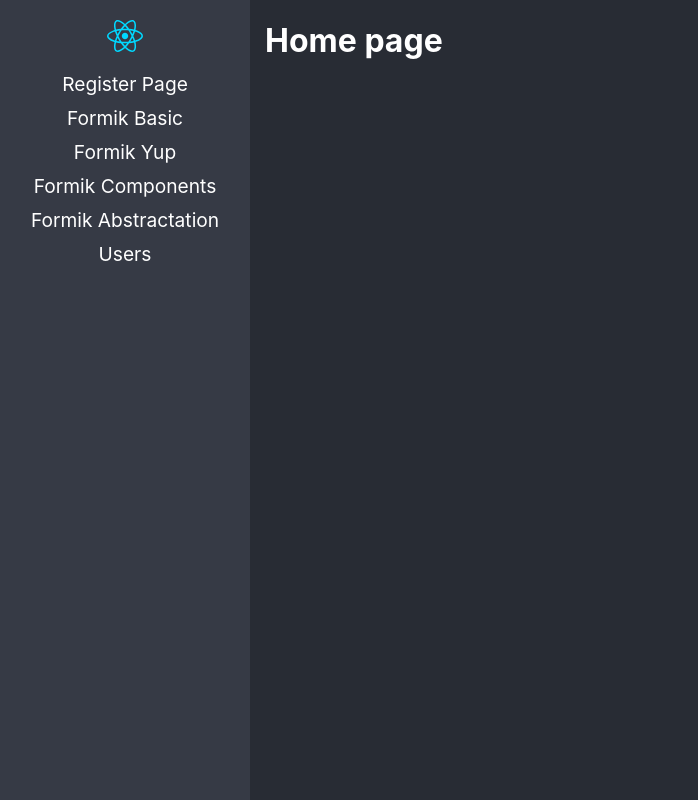
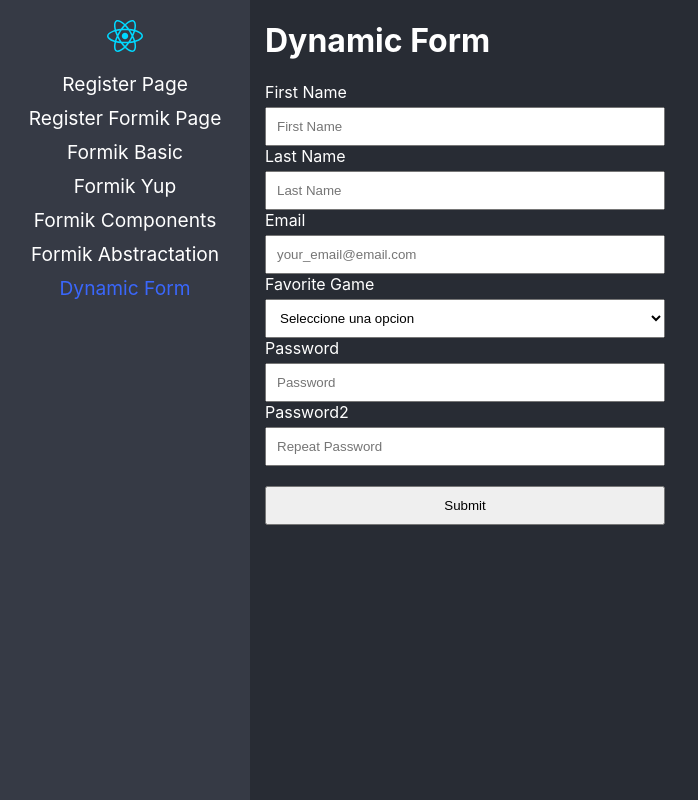
Before and after one commit to APC9/Proyecto-inicial-React, a React (Vite) app: page /DynamicForm in a window 1280 px wide. Before the commit this address led to /home. Shown: the whole page, without its empty margins (0-698 px from the left). Built offline with nearby package versions, Linux system fonts and the light colour scheme.

Commit message:
formularios dinamicos

```diff
--- /dev/null
+++ b/src/03-forms/data/custom-form.json
@@ -0,0 +1,101 @@
+[
+  {
+    "type": "text",
+    "name": "firstNAme",
+    "placeholder": "First Name",
+    "label": "First Name",
+    "value": "",
+    "validations": [
+      {
+        "type": "required"
+      },
+      {
+        "type": "minLength",
+        "value": 5
+      }
+    ]
+  },
+  {
+    "type": "text",
+    "name": "lastNAme",
+    "placeholder": "Last Name",
+    "label": "Last Name",
+    "value": "",
+    "validations": [
+      {
+        "type": "required"
+      }
+    ]
+  },
+  {
+    "type": "email",
+    "name": "email",
+    "placeholder": "your_email@email.com",
+    "label": "Email",
+    "value": "",
+    "validations": [
+      {
+        "type": "required"
+      },
+      {
+        "type": "email"
+      }
+    ]
+  },
+  {
+    "type": "select",
+    "name": "game",
+    "label": "Favorite Game",
+    "value": "",
+    "validations": [
+      {
+        "type": "required"
+      }
+    ],
+    "options": [
+      {
+        "id": "1",
+        "label": "Football"
+      },
+      {
+        "id": "2",
+        "label": "Baseball"
+      },
+      {
+        "id": "3",
+        "label": "Basketball"
+      },
+      {
+        "id": "4",
+        "label": "waterpolo"
+      }
+    ]
+  },
+  {
+    "type": "password",
+    "name": "password",
+    "placeholder": "Password",
+    "label": "Password",
+    "value": "",
+    "validations": [
+      {
+        "type": "required"
+      },
+      {
+        "type": "password"
+      }
+    ]
+  },
+  {
+    "type": "password",
+    "name": "password2",
+    "placeholder": "Repeat Password",
+    "label": "Password2",
+    "value": "",
+    "validations": [
+      {
+        "type": "password2"
+      }
+    ]
+  }
+]
--- /dev/null
+++ b/src/03-forms/helpers/validationSchema.ts
@@ -0,0 +1,23 @@
+import * as Yup from 'yup';
+
+export const validationSchema =()=>{
+  const validation = Yup.object({
+      firstName: Yup.string()
+                  .min(2, "Debe tener al menos 2 Caracteres")
+                  .max(15, "Debe de tener menos de 15 Caracteres")
+                  .required("Requerido"),
+      email: Yup.string()
+              .email("El correo electrónico debe ser un correo electrónico válido")
+              .required("Requerido"),
+      password: Yup.string()
+                  .required("Requerido")
+                  .min(2, "Debe tener al menos 6 Caracteres")
+                  .matches(/\d+/,"Debe contener numeros")
+                  .matches(/[a-z]+/, "Debe contener letras minusculas"),
+      password2: Yup.string()
+                  .oneOf( [Yup.ref('password')], "Las contraseñas no son iguales")
+                  .required("Requerido")
+    })
+
+  return validation
+}
--- /dev/null
+++ b/src/03-forms/hooks/useValidationDynamicSchema.ts
@@ -0,0 +1,54 @@
+import * as Yup from 'yup';
+import formJson from '../data/custom-form.json';
+
+export const useValidationDynamicSchema =()=>{
+
+  const initialValues: {[ key:string ]:any } ={};
+  const requiredFieds: {[ key:string ]:any } ={};
+
+  for (const input of formJson){ // se recorre el json del  formulario
+    initialValues[input.name] = input.value;
+
+    if( !input.validations ) continue;
+
+    let schema = Yup.string();
+
+    for (const rule of input.validations){ //se recorre la propiedad validacion
+      if(rule.type === 'required'){
+        schema = schema.required('Este campo es requerido');
+      }
+
+      if(rule.type === 'minLength'){
+        schema = schema.min((rule as any).value || 2, `Minimo ${(rule as any).value || 2 } caracteres`);
+      }
+
+      if(rule.type === 'email'){
+        schema = schema.required('Este campo es requerido')
+                        .email("El correo electrónico debe ser un correo electrónico válido")
+      }
+
+      if(rule.type === 'password'){
+        schema = schema.required('Este campo es requerido')
+                .min(6, "Debe tener al menos 6 Caracteres")
+                .matches(/\d+/,"Debe contener numeros")
+                .matches(/[a-z]+/, "Debe contener letras minusculas")
+      }
+
+      if(rule.type === 'password2'){
+        schema = schema.required('Este campo es requerido')
+                        .oneOf( [Yup.ref('password')], "Las contraseñas no son iguales")
+      }
+
+    }
+
+    requiredFieds[input.name] = schema;
+
+  }
+
+  const validationSchema = Yup.object({...requiredFieds});
+
+  return {
+    initialValues,
+    validationSchema
+  }
+}
--- /dev/null
+++ b/src/03-forms/pages/DynamicForm.tsx
@@ -0,0 +1,70 @@
+import {Formik, Form } from 'formik';
+import { MySelect, MyTextInput } from '../components';
+import formJson from '../data/custom-form.json';
+import { useValidationDynamicSchema } from '../hooks/useValidationDynamicSchema';
+
+
+
+export const DynamicForm = () => {
+
+  const { initialValues, validationSchema } = useValidationDynamicSchema()
+
+  return (
+    <div>
+      <h1> Dynamic Form</h1>
+
+      <Formik
+        initialValues={ initialValues }
+        validationSchema={ validationSchema }
+        onSubmit= {(values)=> console.log(values)}
+      >
+        {
+          (formik)=>(
+            <Form noValidate>
+
+              {
+                formJson.map(({name, placeholder, type, label, options }) =>{
+
+                  if( type === 'text' || type === 'email' || type === 'password'){
+
+                    return <MyTextInput
+                              key={name}
+                              type={(type as any)}
+                              label={label}
+                              name={name}
+                              placeholder={placeholder}
+                            />
+                  }else if( type === 'select'){
+                    return (
+                      <MySelect
+                        key={name}
+                        label={label}
+                        name={name}
+                      >
+                        <option value=''>Seleccione una opcion</option>
+                        { options?.map(({id, label}) => (
+
+                          <option
+                            key={id}
+                            value={id}>{label}</option>
+                        ))}
+
+                      </MySelect>
+                    )
+                  }
+
+
+                  throw new Error(`El tipo: ${type} no es valido`)
+                })
+
+
+              }
+              <button type="submit">Submit</button>
+
+            </Form>
+          )
+        }
+      </Formik>
+    </div>
+  )
+}
--- /dev/null
+++ b/src/03-forms/pages/RegisterFormikPage.tsx
@@ -0,0 +1,64 @@
+import { Formik, Form } from 'formik';
+
+import { validationSchema } from '../helpers/validationSchema';
+import { MyTextInput } from '../components';
+
+import '../styles/styles.css';
+
+export const RegisterFormikPage = () => {
+
+    return (
+        <div>
+            <h1> Register Formik Pages</h1>
+
+            <Formik
+                initialValues={{
+                firstName: "",
+                email: "",
+                password:"",
+                password2:"",
+                }}
+                onSubmit={(values) => console.log(values)}
+                validationSchema = {validationSchema}
+            >
+                {
+                    ({handleReset}) => (
+                        <Form>
+                            <MyTextInput
+                                label='First Name'
+                                name='firstName'
+                                placeholder='First Name'
+                            />
+
+                            <MyTextInput
+                                label='Email'
+                                name='email'
+                                placeholder='your_email@email.com'
+                            />
+
+                            <MyTextInput
+                                label='password'
+                                name='password'
+                                type='password'
+                                placeholder='Password'
+                            />
+
+                            <MyTextInput
+                                label='password2'
+                                name='password2'
+                                type='password'
+                                placeholder='Repeat Password'
+                            />
+
+                            <button type='submit' >Register</button>
+                            <button onClick={handleReset} >Reset</button>
+
+                        </Form>
+                    )
+                }
+
+            </Formik>
+
+        </div>
+    )
+}
--- a/src/03-forms/pages/index.ts
+++ b/src/03-forms/pages/index.ts
@@ -1,5 +1,7 @@
+export * from "./DynamicForm";
 export * from "./FormikBasicPage";
 export * from "./FormikComponents";
 export * from "./FormikComponentsAbstractation";
 export * from "./FormikYupPage";
+export * from "./RegisterFormikPage";
 export * from "./RegisterPages";
--- a/src/routes/Navigation.tsx
+++ b/src/routes/Navigation.tsx
@@ -1,11 +1,13 @@
 import { BrowserRouter, Routes, Route, NavLink, Navigate } from "react-router-dom"
 
 import {
-    RegisterPages,
+    DynamicForm,
     FormikBasicPage,
-    FormikYupPage,
     FormikComponents,
     FormikComponentsAbstractation,
+    FormikYupPage,
+    RegisterFormikPage,
+    RegisterPages,
 } from "../03-forms/pages"
 
 import logo from'../../public/react.svg'
@@ -23,6 +25,9 @@ export const Navigation = () => {
                             <NavLink to ='/register' className={ ({ isActive })=> isActive? 'nav-active': '' } >Register Page</NavLink>
                         </li>
                         <li>
+                            <NavLink to ='/registerformikpage' className={ ({ isActive })=> isActive? 'nav-active': '' } >Register Formik Page</NavLink>
+                        </li>
+                        <li>
                             <NavLink to ='/formikBasic' className={ ({ isActive })=> isActive? 'nav-active': '' } >Formik Basic</NavLink>
                         </li>
                         <li>
@@ -35,18 +40,19 @@ export const Navigation = () => {
                             <NavLink to ='/FormikComponentsAbstractation' className={ ({ isActive })=> isActive? 'nav-active': '' } >Formik Abstractation</NavLink>
                         </li>
                         <li>
-                            <NavLink to ='/users' className={ ({ isActive })=> isActive? 'nav-active': '' } >Users</NavLink>
+                            <NavLink to ='/DynamicForm' className={ ({ isActive })=> isActive? 'nav-active': '' } >Dynamic Form</NavLink>
                         </li>
                     </ul>
                 </nav>
 
                 <Routes>
                     <Route path='/register'  element={ <RegisterPages/> } />
+                    <Route path='/registerformikpage'  element={ <RegisterFormikPage/> } />
                     <Route path='/formikBasic'  element={ <FormikBasicPage /> } />
                     <Route path='/FormikYup'  element={ <FormikYupPage/>} />
                     <Route path='/FormikComponents'  element={ <FormikComponents/>} />
                     <Route path='/FormikComponentsAbstractation'  element={ <FormikComponentsAbstractation/>} />
-                    <Route path='/home'  element={ <h1>Home page</h1> } />
+                    <Route path='/DynamicForm'  element={ <DynamicForm />} />
 
                     <Route path='/*'  element={ <Navigate to='/home' replace /> } />
                 </Routes>
```
